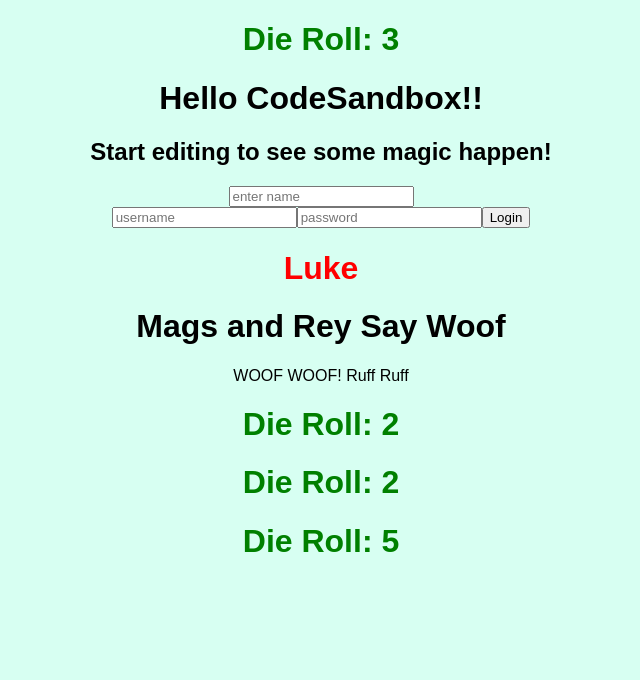
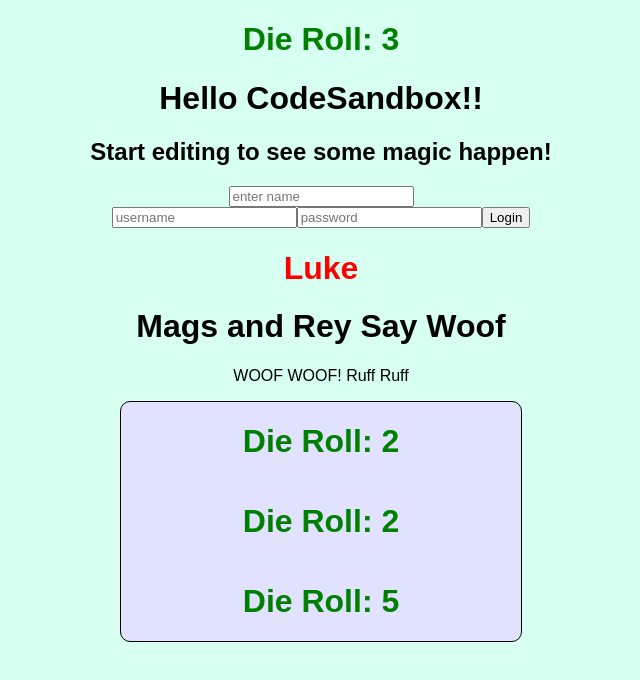
Before and after one commit to LRSORRENTI/REACT-CS-WDB, a React (Create React App) app in the folder 01-Intro/: page / in a window 1280 px wide. Shown: the top 680 px of the page, without its empty margins (319-959 px from the left). Built offline with nearby package versions, Linux system fonts and the light colour scheme.

Commit message:
added more styling component example

```diff
--- a/01-Intro/src/components/DieRollThree.js
+++ b/01-Intro/src/components/DieRollThree.js
@@ -1,9 +1,10 @@
 import Die from "./Die";
+import '../styles/Die.css'
 
 export default function ThreeDiceRolls(){
-    return <>
+    return <div className="DieRoll">
        <Die/>
        <Die/>
        <Die />
-    </>
+    </div>
 }
--- a/01-Intro/src/styles/Die.css
+++ b/01-Intro/src/styles/Die.css
@@ -1,3 +1,14 @@
 .Die{
     color:green;
 }
+
+.DieRoll{
+    border: 1px solid black;
+    border-radius: 10px;
+    width: 400px;
+    display: flex;
+    justify-content: center;
+    margin: auto;
+    flex-direction: column;
+    background-color: rgb(224, 226, 255);
+}
```
